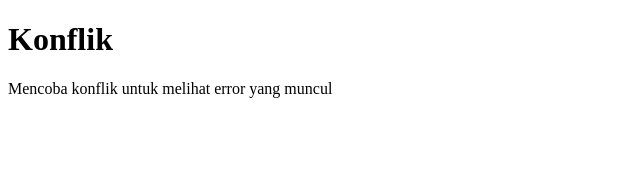
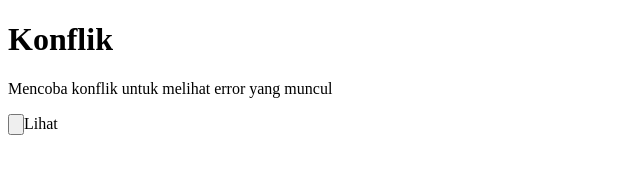
Before and after one commit to zettacamp-hanifah-mawarti/devhanifah_zettacamp_git_day3, a plain HTML site: page index.html in a window 1280 px wide. Shown: the full height of the page, 0-640 px from the left. Drawn offline with Linux system fonts and the light colour scheme.

Commit message:
Mengubah index.html dari github

```diff
--- a/index.html
+++ b/index.html
@@ -8,6 +8,7 @@
 <body>
     <h1>Konflik</h1>
     <p>Mencoba konflik untuk melihat error yang muncul</p>
+    <input type="button">Lihat</input>
 </body>
 
 </html>
```
